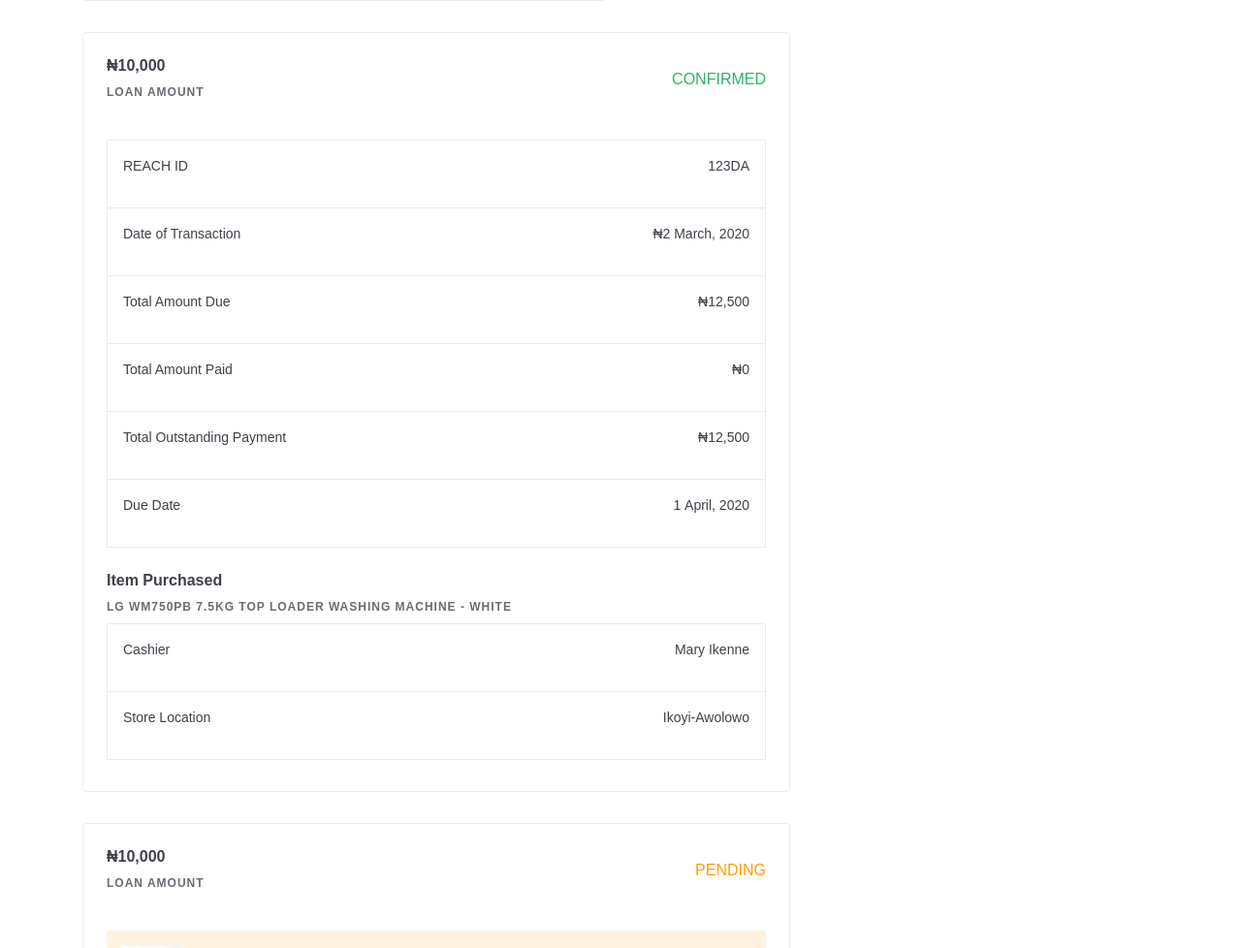
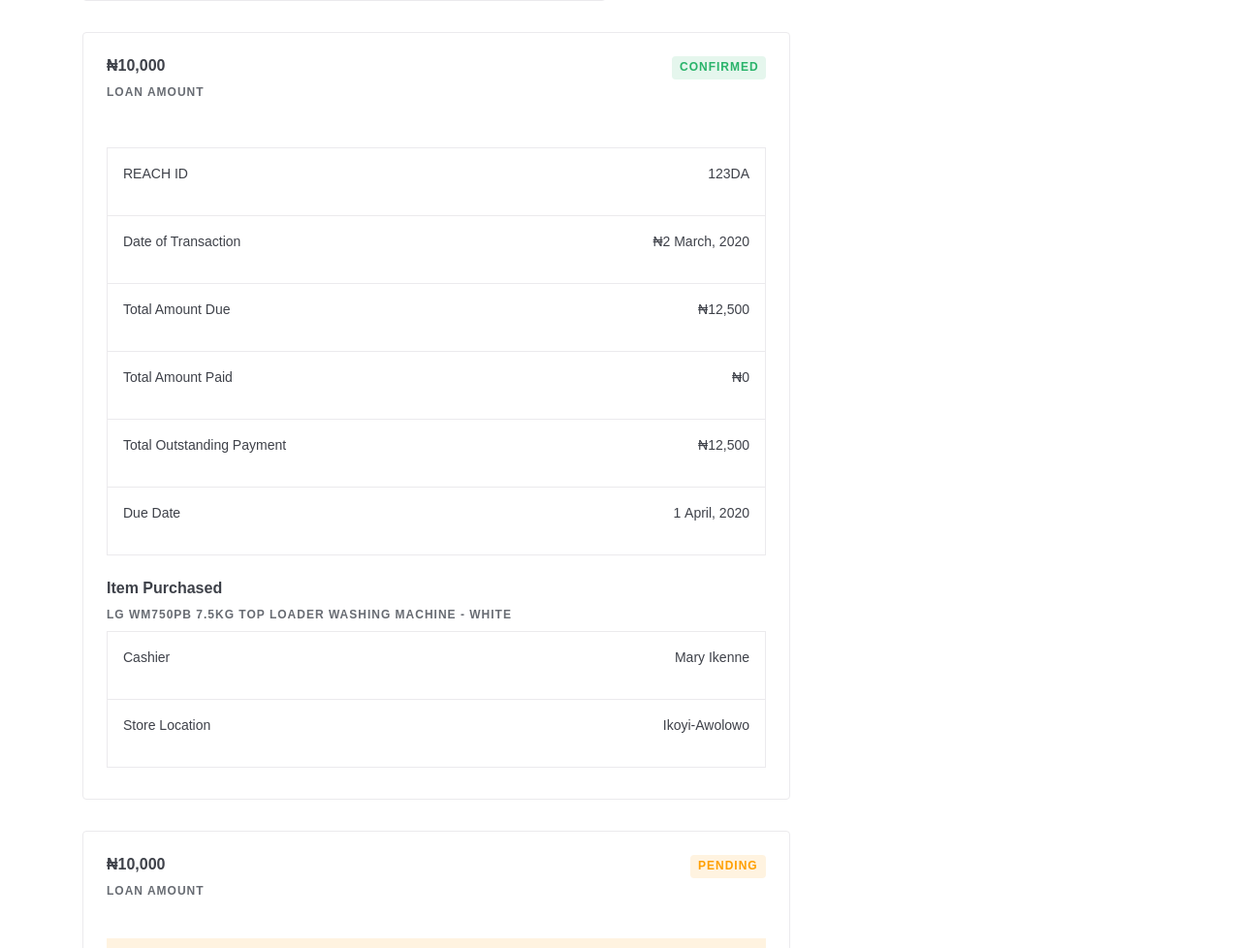
Before and after one commit to Igho-Godwin/vue-app, a Vue app: page /all-cards in a window 1280 px wide. Shown: the part 3939-4917 px from the top of the page at 97% size. Built offline with nearby package versions, Linux system fonts and the light colour scheme; a web font is replaced by a local one.

Commit message:
updated pending and transaction detail

```diff
--- a/src/components/transaction/PendingTransaction.vue
+++ b/src/components/transaction/PendingTransaction.vue
@@ -6,8 +6,8 @@
           <h3 class="text-black">&#8358;10,000</h3>
           <p class="caption text-grey mb-2">LOAN AMOUNT</p>
         </div>
-        <div>
-          <caption class="text-yellow">PENDING</caption>
+        <div class="text-bounds">
+          <caption class="caption text-yellow p-0">PENDING</caption>
         </div>
       </div>
       <div slot="card-body" class="card-body">
@@ -66,4 +66,12 @@
  .bg-rectangle {
    background-color: rgba(255, 159, 0, 0.12);
  }
+
+ .text-bounds {
+    width: 4.875rem;
+    height: 1.5rem;
+    background-color: rgba(255, 159, 0, 0.12);
+    border-radius: 4px;
+    padding: 2px 8px;
+  }
 </style>
--- a/src/components/transaction/TransactionDetail.vue
+++ b/src/components/transaction/TransactionDetail.vue
@@ -4,10 +4,10 @@
       <div slot="card-header" class="card-header pt-4 justify-content-between d-flex">
         <div>
           <h3 class="text-black">&#8358;10,000</h3>
-          <p class="caption text-grey mb-2">LOAN AMOUNT</p>
+          <p class="caption text-grey">LOAN AMOUNT</p>
         </div>
-        <div>
-          <caption class="text-green">CONFIRMED</caption>
+        <div class="text-bounds">
+          <caption class="caption text-green p-0">CONFIRMED</caption>
         </div>
       </div>
       <div slot="card-body" class="card-body">
@@ -73,4 +73,12 @@
     display: flex;
   }
 
+  .text-bounds {
+    width: 6.0625rem;
+    height: 1.5rem;
+    background-color: rgba(41, 179, 106, 0.12);
+    border-radius: 4px;
+    padding: 2px 8px;
+  }
+
 </style>
```
